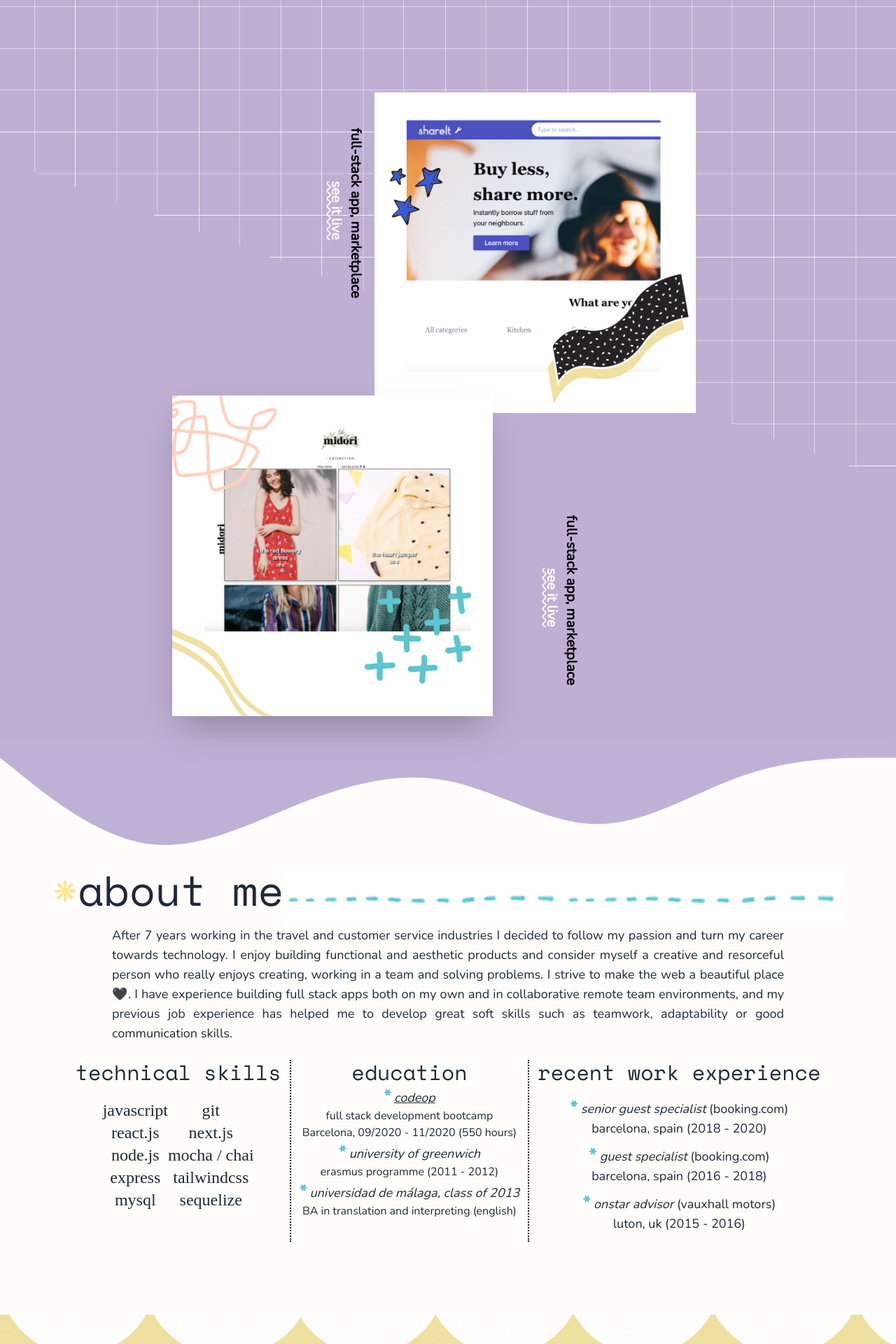
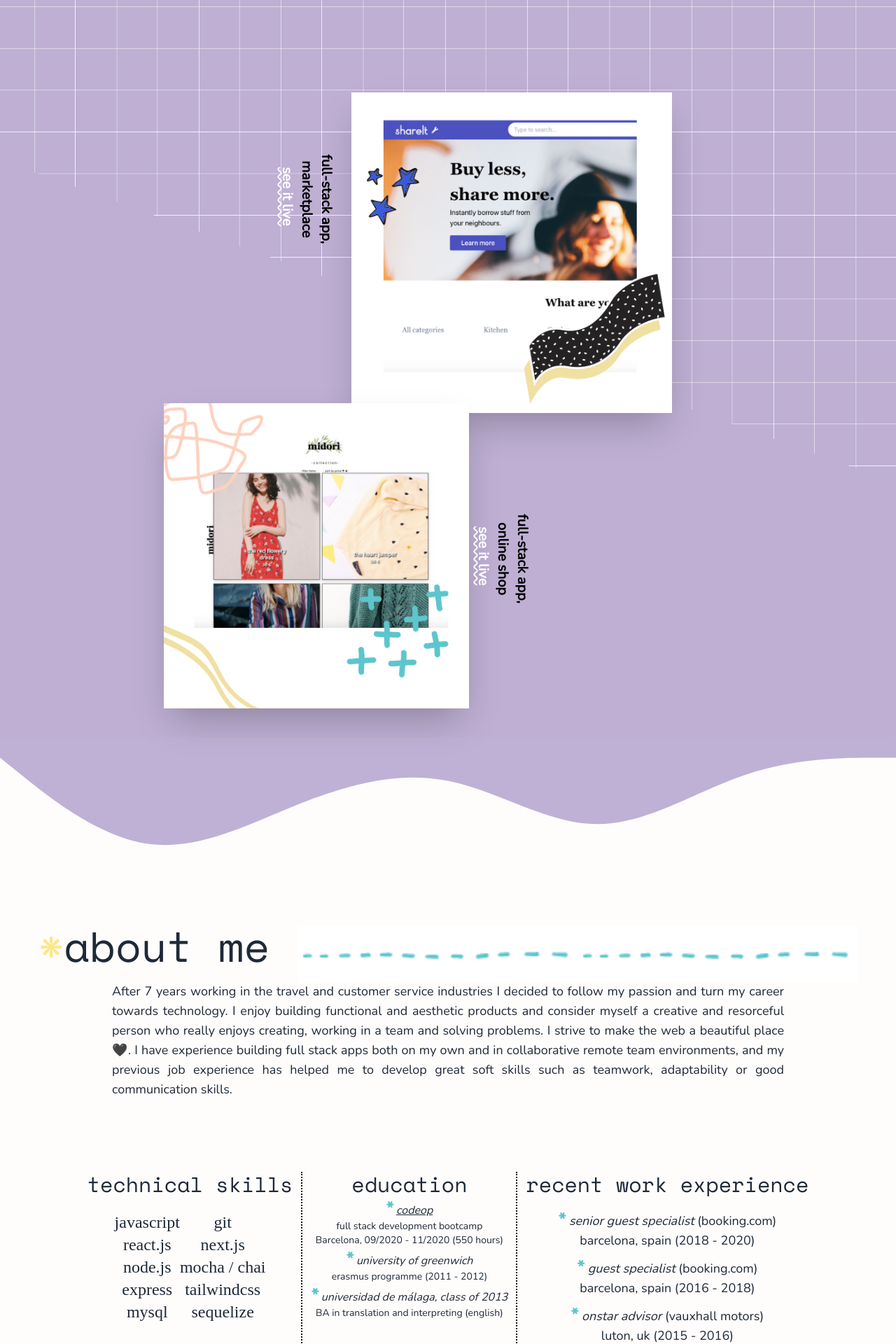
Before and after one commit to Samanthapv/my-portfolio, a Next.js app: page / in a window 1280 px wide. Shown: the part 1020-2940 px from the top of the page at 70% size. Built offline with nearby package versions, Linux system fonts and the light colour scheme; a web font is replaced by a local one.

Commit message:
more responsive stuff

```diff
--- a/assets/index.css
+++ b/assets/index.css
@@ -80,6 +80,11 @@
       height: 260px;
     }
 
+      .vl3 {
+      border-left: 2px dotted black;
+      height: 100px;
+    }
+
 }
 
 
--- a/components/AboutMe.js
+++ b/components/AboutMe.js
@@ -17,7 +17,7 @@ export default function AboutMe(props) {
   }
 
   return (
-    <div className="h-screen w-screen bg-yellow-extralight text-gray-800 pt-4">
+    <div className="h-screen lg-h-lg md:h-lg w-screen bg-yellow-extralight text-gray-800 pt-4">
 
 <svg className="-mt-10 -mb-24" xmlns="http://www.w3.org/2000/svg" viewBox="0 0 1440 320"><path fill="#bfb1d5" fill-opacity="1" d="M0,32L40,64C80,96,160,160,240,170.7C320,181,400,139,480,106.7C560,75,640,53,720,69.3C800,85,880,139,960,138.7C1040,139,1120,85,1200,58.7C1280,32,1360,32,1400,32L1440,32L1440,0L1400,0C1360,0,1280,0,1200,0C1120,0,1040,0,960,0C880,0,800,0,720,0C640,0,560,0,480,0C400,0,320,0,240,0C160,0,80,0,40,0L0,0Z"></path></svg>
 
@@ -27,18 +27,18 @@ export default function AboutMe(props) {
         />
 
       <div className="flex flex-col justify-center">
-        <div className="flex flex-row justify-center">
-          <p className="fontmain text-6xl text-center">
+        <div className="flex flex-row justify-center sm:mt-20 xl:mt-20">
+          <p className="fontmain sm:text-4xl xl:text-6xl lg:text-5xl text-center">
             <span className="text-yellow-200 -mt-54 mb-10">*</span>
             about me
 
           </p>
-          <img src="dashed-line.png" className="h-20 w-auto" alt="line" />
-          <img src="dashed-line.png" className="h-20 w-auto" alt="line" />
+          <img src="dashed-line.png" className="xl:ml-10 xl:h-20 lg:h-16  w-auto" alt="line" />
+          <img src="dashed-line.png" className="l:ml-10 xl:h-20 lg:h-16  w-auto" alt="line" />
         </div>
 
         <div className="flex justify-center font4 ">
-          <p className="text-justify text-lg w-9/12 ">
+          <p className="text-justify sm:text-sm xl:text-lg lg:text-lg w-9/12 lg:mb-20">
           {description} <br />
 
           </p>
@@ -48,11 +48,11 @@ export default function AboutMe(props) {
 
         <div className="flex flex-row justify-center gap-x-3 mt-6">
           <div>
-            <h1 className="fontmain text-3xl text-center fontmain mb-5">
+            <h1 className="fontmain sm:text-2xl xl:text-3xl lg:text-2xl text-center fontmain mb-5">
             technical skills </h1>
 
             <div className="flex flex-row justify-center text-center">
-              <ul className="text-2xl font6">
+              <ul className="sm:text-sm xl:text-2xl lg:text-xl font6">
                 <li> javascript </li>
                 <li>react.js</li>
                 <li>node.js</li>
@@ -60,7 +60,7 @@ export default function AboutMe(props) {
                 <li>mysql</li>
               </ul>
 
-              <ul className="text-2xl font6">
+              <ul className="sm:text-sm xl:text-2xl lg:text-xl font6">
               <li>git</li>
                 <li>next.js</li>
                 <li>mocha / chai</li>
@@ -70,33 +70,33 @@ export default function AboutMe(props) {
             </div>
           </div>
 
-          <div className="vl2"></div>
+          <div className="vl2 "></div>
 
-          <div className="font4 text-center">
-            <h1 className="fontmain text-3xl text-center "> education</h1>
-            <h3><span className="font-black text-2xl text-green-lightGreen">*</span> <span onClick={handleOpenModal} className="italic underline text-lg  hover:text-green-lightGreen cursor-pointer">codeop</span></h3>
+          <div className="font4 text-center  sm:text-sm">
+            <h1 className="fontmain  sm:text-2xl xl:text-3xl lg:text-2xl text-center "> education</h1>
+            <h3><span className="font-black sm:text-sm xl:text-2xl lg:text-2xl text-green-lightGreen">*</span> <span onClick={handleOpenModal} className="italic underline text-lg  hover:text-green-lightGreen cursor-pointer sm:text-base">codeop</span></h3>
             <h5>full stack development bootcamp</h5>
             <p>Barcelona, 09/2020 - 11/2020 (550 hours)</p>
 
-            <h3><span className="font-black text-2xl text-green-lightGreen">*</span> <span className="italic text-lg">university of greenwich</span></h3>
+            <h3><span className="font-black  sm:text-sm xl:text-2xl lg:text-2xl text-green-lightGreen">*</span> <span className="italic text-lg sm:text-base">university of greenwich</span></h3>
             <h5>erasmus programme (2011 - 2012)</h5>
 
-            <h3><span className="font-black text-2xl text-green-lightGreen">*</span> <span className="italic text-lg">universidad de málaga, class of 2013</span></h3>
+            <h3><span className="font-black  sm:text-sm xl:text-2xl lg:text-2xl text-green-lightGreen">*</span> <span className="italic text-lg sm:text-base">universidad de málaga, class of 2013</span></h3>
             <h5>BA in translation and interpreting (english)</h5>
 
           </div>
 
-          <div className="vl2"></div>
+          <div className="vl2 md:vl3"></div>
 
-          <div className="mb-10">
-            <h1 className="fontmain text-3xl text-center mb-4"> recent work experience </h1>
+          <div className="mb-10 xl:pb-20">
+            <h1 className="fontmain sm:text-2xl xl:text-3xl lg:text-2xl text-center mb-4"> recent work experience </h1>
 
-            <ul className="font4 text-lg text-center">
-              <li><span className="font-black text-2xl text-green-lightGreen">*</span> <span className="italic">senior guest specialist</span> (booking.com)</li>
+            <ul className="font4 sm:text-sm xl:text-lg lg:text-base text-center">
+              <li><span className="font-black sm:text-sm xl:text-2xl lg:text-xl text-green-lightGreen">*</span> <span className="italic">senior guest specialist</span> (booking.com)</li>
               <li className="mb-2">barcelona, spain (2018 - 2020)</li>
-              <li><span className="font-black text-2xl text-green-lightGreen">*</span> <span className="italic">guest specialist </span> (booking.com) </li>
+              <li><span className="font-black sm:text-sm xl:text-2xl lg:text-xl text-green-lightGreen">*</span> <span className="italic">guest specialist </span> (booking.com) </li>
               <li className="mb-2"> barcelona, spain (2016 - 2018)</li>
-              <li><span className="font-black text-2xl text-green-lightGreen">*</span> <span className="italic">onstar advisor </span> (vauxhall motors) </li>
+              <li><span className="font-black sm:text-sm xl:text-2xl lg:text-xl text-green-lightGreen">*</span> <span className="italic">onstar advisor </span> (vauxhall motors) </li>
               <li>luton, uk (2015 - 2016) </li>
             </ul>
 
--- a/components/Contact.js
+++ b/components/Contact.js
@@ -14,10 +14,10 @@ export default function Contact() {
 
 
     return (
-        <div className="flex flex-col justify-center items-center h-screen bg-hero-bg2 bg-no-repeat">
+        <div className="md:-mt-60  lg:mt-0 md:h-auto flex flex-col justify-center items-center lg:h-screen bg-hero-bg2 bg-no-repeat">
    <div ref={ref}>
 
-      <h1 className=" text-center fontmain">
+      <h1 className=" md:mt-56 md:mb-40  flex flex-col justify-center text-center fontmain ">
         <AnimatePresence>
           {inView && (
             <motion.div
--- a/components/Introduction.js
+++ b/components/Introduction.js
@@ -6,7 +6,7 @@ export default function Introduction(props) {
 
 
     return (
-      <div className="bg-hero-bg bg-no-repeat bg-cover  w-screen px-1">
+      <div className="bg-hero-bg bg-no-repeat bg-cover w-screen px-1">
         <p className="text-center xl:text-5xl sm:text-indigo-500 md:text-red-400 lg:text-yellow-300 xl:text-green-400">ughh</p>
         <div className="flex justify-center items-center h-screen ">
         <div>
--- a/components/MobileView.js
+++ b/components/MobileView.js
@@ -4,7 +4,7 @@ export default function MobileView() {
     return (
         <div className="bg-purple-lilac h-screen flex flex-col justify-center px-16 text-center">
            <p className="fontmain text-2xl">The mobile view is a work in progress, please visit this site from a bigger screen</p>
-           <img src="squiggle.gif" alt="squiggle"/>
+           <img src="/squiggle.gif" alt="squiggle"/>
         </div>
     )
 }
--- a/components/Projects.js
+++ b/components/Projects.js
@@ -13,7 +13,7 @@ export default function Projects(props) {
   });
 
   return (
-    <div className="xl:h-sm md:h-screen w-screen bg-hero-bg4 bg-no-repeat bg-purple-lilac">
+    <div className="xl:h-sm   md:h-sm sm:h-lg w-screen bg-hero-bg4 bg-no-repeat  bg-purple-lilac">
       <h1 className="fontmain wavy2 text-center pt-20"> projects </h1>
 
 
@@ -21,8 +21,8 @@ export default function Projects(props) {
 
         <div className="flex flex-row mb-1 w-200  items-center ml-72" ref={ref}>
           <div className="text-center"  >
-            <p className={`transform xl:-m-20 md:-mr-8 md:mr-18 rotate-90 text-xl font4 font-bold ${inView && "md:mt-48"}`}>
-            full-stack app, marketplace  <br />
+            <p className="transform xl:-ml-28 xl:mb-36 md:-mr-18 md:mr-18 rotate-90 text-xl font4 font-bold">
+            full-stack app, <br /> marketplace  <br />
               <a
                 className="text-white wavy2 hover:underline mr-2 "
                 href="https://shareitapp.herokuapp.com/"
@@ -43,7 +43,7 @@ export default function Projects(props) {
               }}
               src="/shareitpic.png"
                 alt="shareit"
-                className="z-30 xl:mb-48 xl:w-11/12" />
+                className={`z-30 lg:w-9/12 xl:mb-48 xl:w-11/12 lg:mb-30 ${inView && 'xl:shadow-2xl'}`} />
 
             </div>
           </div>
@@ -60,14 +60,14 @@ export default function Projects(props) {
               }}
               src="/midoripic.png"
                 alt="midori"
-                className={`z-30 xl:mb-56 xl:w-11/12 ${inView && 'xl:shadow-2xl'}`} />
+                className={`z-30 xl:mb-56 sm:mb-30 lg:-ml-6 xl:w-11/12 lg:w-9/12 ${inView && 'xl:shadow-2xl'}`} />
             </Link>
 
           </div>
 
           <div className="text-center">
-              <p className={`transform -mr-64 md:-ml-60 md:mb-60 xl:mb-72 md:mr-18 rotate-90 text-xl font4 font-bold ${inView && "md:-mt-2"}`}>
-            full-stack app,  marketplace  <br />
+              <p className={`transform -mr-64 md:-ml-60 lg:mt-40 lg:-mr-12 md:mb-60 xl:-mt-44 xl:-mr-28 md:mr-18 sm:-ml-40 sm:mt-30 rotate-90 text-xl font4 font-bold ${inView && "md:-mt-2"}`}>
+            full-stack app, <br /> online shop  <br />
               <a
                 className="text-white wavy2 hover:underline mr-2 "
                 href="https://shareitapp.herokuapp.com/"
@@ -77,7 +77,7 @@ export default function Projects(props) {
               </a>
             </p>{" "}
           </div>
-          {inView && <img src="/sparkles.gif" alt="sparkles" className="xl:w-3/12  md:hidden"/>}
+          {inView && <img src="/sparkles.gif" alt="sparkles" className="xl:w-3/12 sm:hidden  md:hidden"/>}
         </div>
 
       </div>
--- a/components/Sidebar.js
+++ b/components/Sidebar.js
@@ -8,7 +8,7 @@ export default function sidebar() {
 
   return (
     <div
-      className={`fixed flex flex-col justify-start ml-3 items-center md:mt-44 xl:text-4xl md:text-3xl ${
+      className={`fixed flex flex-col justify-start ml-3 items-center sm:mt-5 sm:text-2xl md:mt-30 lg:mt-5 xl:text-4xl md:text-3xl ${
         routes.includes(router.pathname) ? "xl:mt-3" : "xl:mt-12"
       } text-gray-800`}
     >
--- a/tailwind.config.js
+++ b/tailwind.config.js
@@ -51,6 +51,7 @@ module.exports = {
 
       height: {
         sm: "1250px",
+        lg:"950px",
         xs: "1000px",
       },
 
```
Also changed, not shown: components/TypeWriter.js (+4 -4 lines), pages/shareit.js (+7 -7 lines).
